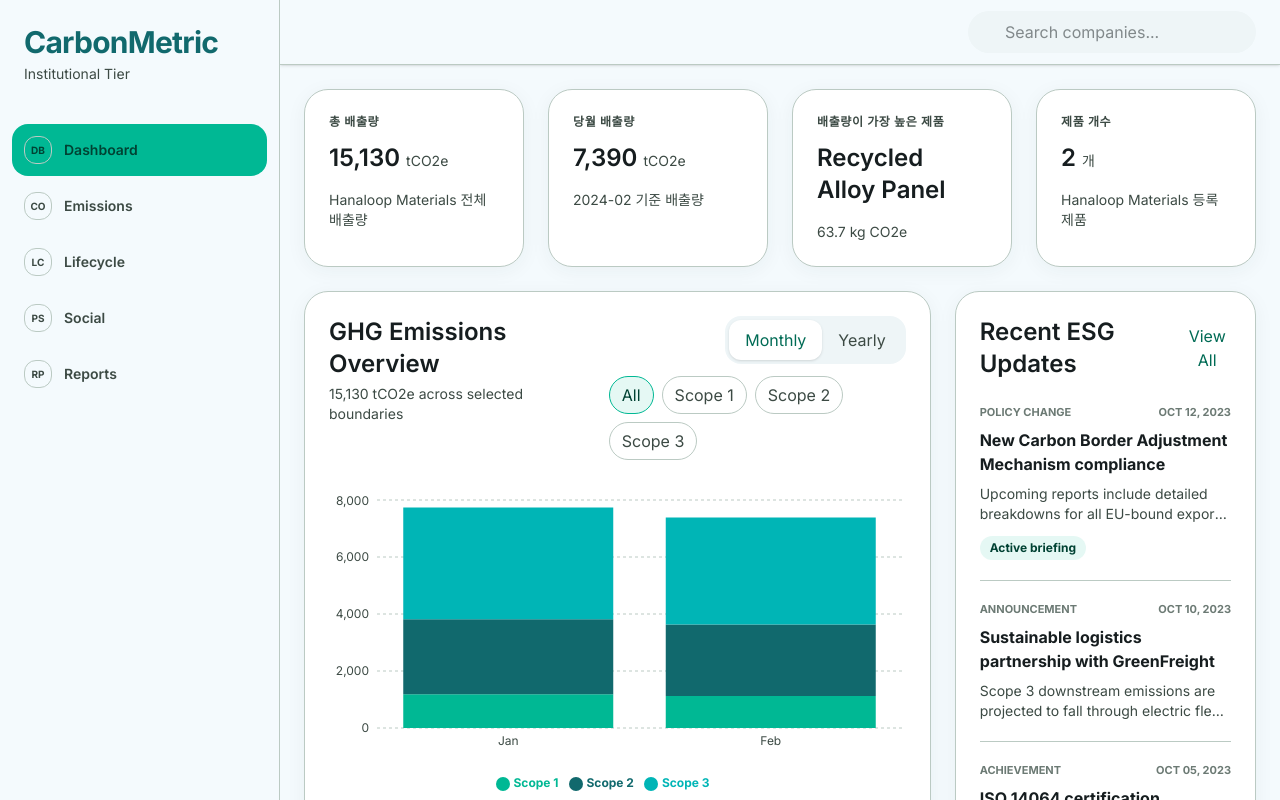
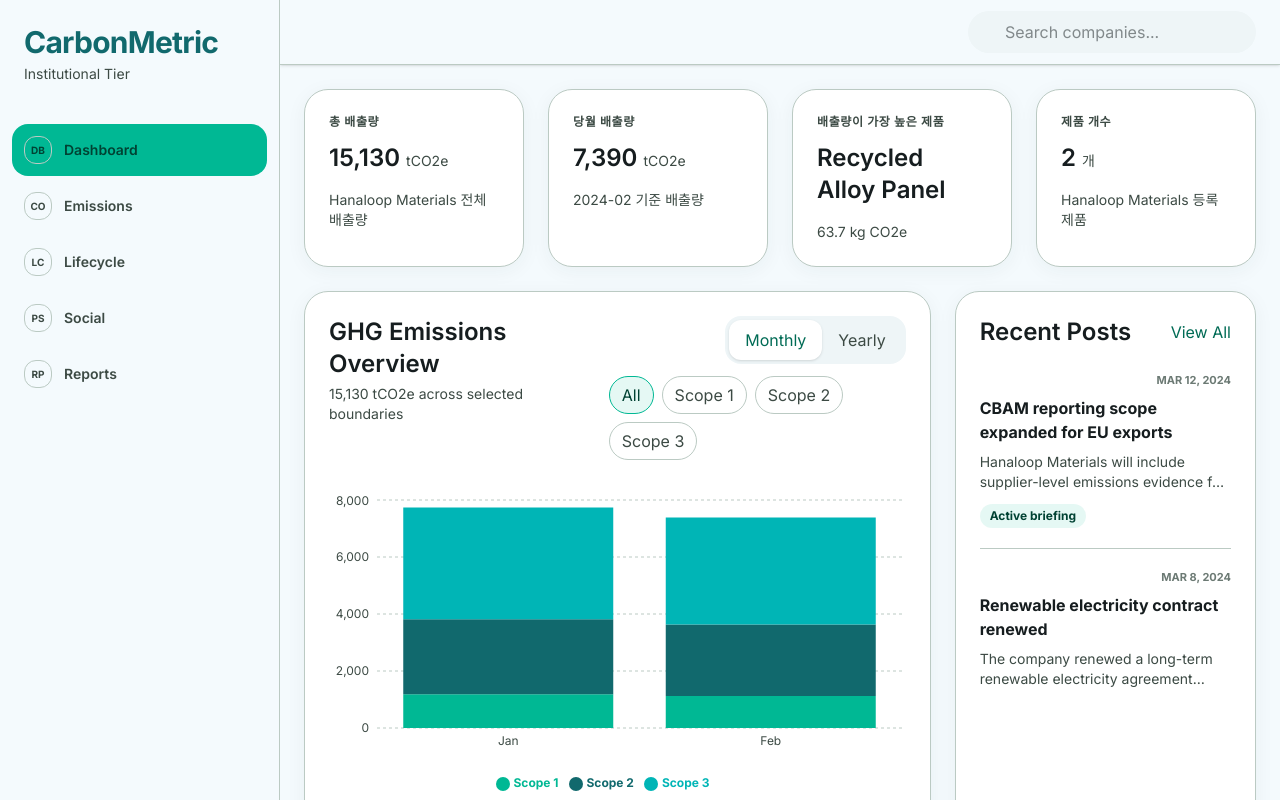
Before and after one commit to xode114kr1/hanaloop-demo, a Next.js app: page / in a window 1280 px wide. Shown: the top 800 px of the page. Built offline with nearby package versions, Linux system fonts and the light colour scheme.

Commit message:
feat: PostPanel을 Post API와 연동
- PostPanel에서 회사별 Post API 조회 적용

- 로딩, 에러, 빈 목록 상태 추가

- companyId 미지정 시 기본 회사 Post를 반환하도록 조정

```diff
--- a/src/app/_components/PostPanel.tsx
+++ b/src/app/_components/PostPanel.tsx
@@ -1,25 +1,125 @@
-import { posts } from "./dashboard-data";
+"use client";
 
-export function PostPanel() {
+import { useEffect, useState } from "react";
+import type { Post } from "@/types/post";
+
+type PostPanelProps = {
+  companyId?: string;
+};
+
+const dateFormatter = new Intl.DateTimeFormat("en", {
+  month: "short",
+  day: "numeric",
+  year: "numeric",
+});
+
+function formatPostDate(dateTime: string) {
+  return dateFormatter.format(new Date(dateTime));
+}
+
+const loadingPosts: Post[] = [
+  {
+    id: "loading-post-1",
+    title: "Loading post data...",
+    resourceUid: "",
+    dateTime: "2024-01-01T00:00:00.000Z",
+    content: "Post data is being loaded for the selected company.",
+  },
+  {
+    id: "loading-post-2",
+    title: "Loading post data...",
+    resourceUid: "",
+    dateTime: "2024-01-01T00:00:00.000Z",
+    content: "Post data is being loaded for the selected company.",
+  },
+];
+
+export function PostPanel({ companyId }: PostPanelProps) {
+  const [posts, setPosts] = useState<Post[]>([]);
+  const [errorMessage, setErrorMessage] = useState<string | null>(null);
+  const [isLoading, setIsLoading] = useState(true);
+  const [retryCount, setRetryCount] = useState(0);
+
+  useEffect(() => {
+    const controller = new AbortController();
+    const params = new URLSearchParams();
+    if (companyId) params.set("companyId", companyId);
+
+    async function loadPosts() {
+      setIsLoading(true);
+
+      try {
+        const query = params.toString();
+        const response = await fetch(`/api/posts${query ? `?${query}` : ""}`, {
+          signal: controller.signal,
+        });
+        const data = await response.json();
+
+        if (!response.ok) {
+          throw new Error(data.message ?? "Post 목록을 불러오지 못했습니다");
+        }
+
+        setPosts(data);
+        setErrorMessage(null);
+      } catch (error) {
+        if (controller.signal.aborted) return;
+
+        setErrorMessage(
+          error instanceof Error
+            ? error.message
+            : "Post 목록을 불러오지 못했습니다",
+        );
+      } finally {
+        if (!controller.signal.aborted) {
+          setIsLoading(false);
+        }
+      }
+    }
+
+    void loadPosts();
+
+    return () => controller.abort();
+  }, [companyId, retryCount]);
+
+  const visiblePosts = isLoading ? loadingPosts : posts;
+
   return (
     <article className="dashboard-card p-(--space-md) xl:col-span-4">
       <div className="mb-6 flex items-center justify-between gap-4">
         <h2 className="text-2xl font-semibold text-(--on-surface)">
-          Recent ESG Updates
+          Recent Posts
         </h2>
         <button className="text-sm font-bold text-(--primary)">
           View All
         </button>
       </div>
-      <div className="space-y-5">
-        {posts.map((post, index) => (
+
+      {errorMessage ? (
+        <div className="mb-5 rounded-lg border border-(--error-container) bg-(--error-container) p-4 text-(--on-error-container)">
+          <p className="text-sm font-semibold">{errorMessage}</p>
+          <button
+            className="mt-3 rounded-md bg-(--surface-container-lowest) px-3 py-2 text-sm font-bold text-(--on-error-container)"
+            onClick={() => setRetryCount((count) => count + 1)}
+            type="button"
+          >
+            Retry
+          </button>
+        </div>
+      ) : null}
+
+      {!isLoading && !errorMessage && posts.length === 0 ? (
+        <div className="rounded-lg border border-(--outline-variant) p-5 text-sm font-semibold text-(--on-surface-variant)">
+          No posts available for this company
+        </div>
+      ) : (
+        <div className={isLoading ? "space-y-5 opacity-45" : "space-y-5"}>
+          {visiblePosts.map((post, index) => (
             <article
               className="border-b border-(--outline-variant) pb-5 last:border-b-0 last:pb-0"
-            key={post.title}
+              key={post.id}
             >
-            <div className="text-micro mb-2 flex justify-between gap-4 font-bold uppercase text-(--outline)">
-              <span>{post.category}</span>
-              <span>{post.date}</span>
+              <div className="text-micro mb-2 flex justify-end gap-4 font-bold uppercase text-(--outline)">
+                <span>{formatPostDate(post.dateTime)}</span>
               </div>
               <h3 className="font-bold text-(--on-surface) transition hover:text-(--primary)">
                 {post.title}
@@ -35,6 +135,7 @@ export function PostPanel() {
             </article>
           ))}
         </div>
+      )}
     </article>
   );
 }
--- a/src/app/api/posts/route.ts
+++ b/src/app/api/posts/route.ts
@@ -2,14 +2,7 @@ import { fetchPostsByCompanyId } from "@/lib/api";
 
 export async function GET(request: Request) {
   const { searchParams } = new URL(request.url);
-  const companyId = searchParams.get("companyId");
-
-  if (!companyId) {
-    return Response.json(
-      { message: "companyId is required" },
-      { status: 400 },
-    );
-  }
+  const companyId = searchParams.get("companyId") ?? undefined;
 
   try {
     const posts = await fetchPostsByCompanyId(companyId);
--- a/src/app/page.tsx
+++ b/src/app/page.tsx
@@ -27,7 +27,7 @@ export default async function DashboardPage({
 
           <section className="grid grid-cols-1 gap-6 xl:grid-cols-12">
             <EmissionsChart companyId={selectedCompanyId} />
-            <PostPanel />
+            <PostPanel companyId={selectedCompanyId} />
           </section>
 
           <LifecycleSection />
--- a/src/lib/api.ts
+++ b/src/lib/api.ts
@@ -99,7 +99,9 @@ export async function fetchPosts() {
   return [..._posts];
 }
 
-export async function fetchPostsByCompanyId(companyId: string): Promise<Post[]> {
+export async function fetchPostsByCompanyId(
+  companyId = _companies[0]?.id ?? "",
+): Promise<Post[]> {
   await delay(jitter());
 
   const company = _companies.find((item) => item.id === companyId);
```
Lines whose indentation alone changed are shown as unchanged.
